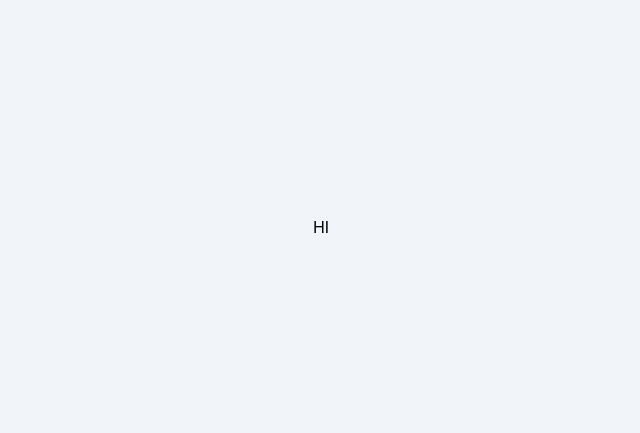
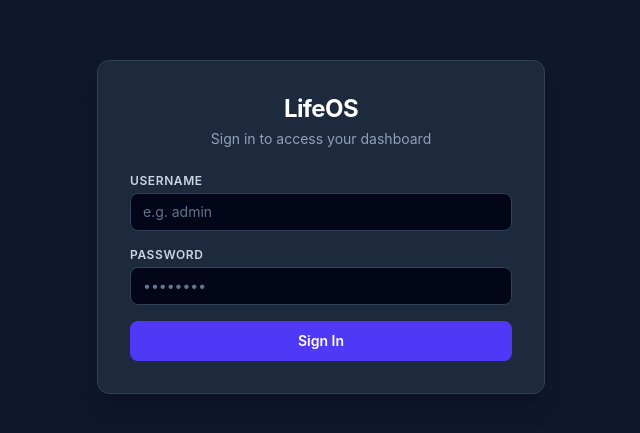
Before and after one commit to aniket-lakade2000/lifeOS, a React (Vite) app in the folder frontend/: page / in a window 1280 px wide. Shown: the part 173-606 px from the top of the page, without its empty margins (319-959 px from the left). Built offline with nearby package versions, Linux system fonts and the light colour scheme.

Commit message:
feat(frontend): auth context and login screen

```diff
--- a/frontend/src/App.tsx
+++ b/frontend/src/App.tsx
@@ -1,12 +1,53 @@
-import './App.css'
+import { AuthProvider, useAuth } from './context/AuthContext';
+import { Login } from './components/Login';
 
-function App() {
+function Dashboard() {
+  const { logout } = useAuth();
 
   return (
-    <main className="flex min-h-screen items-center justify-center bg-slate-100 p-6">
-      HI
-    </main>
-  )
+    <div className="min-h-screen bg-slate-950 text-slate-100">
+      <header className="border-b border-slate-800 bg-slate-900 px-6 py-4">
+        <div className="mx-auto flex max-w-5xl items-center justify-between">
+          <div className="flex items-center gap-3">
+            <span className="text-xl font-bold tracking-tight text-white">LifeOS</span>
+            <span className="rounded bg-indigo-500/10 px-2 py-0.5 text-xs font-semibold text-indigo-400 border border-indigo-500/20">
+              v0.2
+            </span>
+          </div>
+          <button
+            onClick={logout}
+            className="rounded-md border border-slate-700 bg-slate-800 px-3 py-1.5 text-xs font-medium text-slate-300 hover:bg-slate-700 hover:text-white transition"
+          >
+            Sign out
+          </button>
+        </div>
+      </header>
+
+      <main className="mx-auto max-w-5xl p-6">
+
+      </main>
+    </div>
+  );
 }
 
-export default App
+function AppContent() {
+  const { isAuthenticated, isLoading } = useAuth();
+
+  if (isLoading) {
+    return (
+      <div className="flex min-h-screen items-center justify-center bg-slate-950 text-slate-400">
+        Loading session...
+      </div>
+    );
+  }
+
+  return isAuthenticated ? <Dashboard /> : <Login />;
+}
+
+export default function App() {
+  return (
+    <AuthProvider>
+      <AppContent />
+    </AuthProvider>
+  );
+}
--- /dev/null
+++ b/frontend/src/components/Login.tsx
@@ -0,0 +1,85 @@
+import { useState, type FormEvent } from 'react';
+import { useAuth } from '../context/AuthContext';
+
+export function Login() {
+  const { login } = useAuth();
+  const [username, setUsername] = useState('');
+  const [password, setPassword] = useState('');
+  const [errorMessage, setErrorMessage] = useState<string | null>(null);
+  const [isSubmitting, setIsSubmitting] = useState(false);
+
+  const handleSubmit = async (e: FormEvent) => {
+    e.preventDefault();
+    setErrorMessage(null);
+    setIsSubmitting(true);
+
+    try {
+      await login(username.trim(), password);
+    } catch (err: unknown) {
+      if (err instanceof Error) {
+        setErrorMessage(err.message);
+      } else {
+        setErrorMessage('An unexpected error occurred.');
+      }
+    } finally {
+      setIsSubmitting(false);
+    }
+  };
+
+  return (
+    <div className="flex min-h-screen items-center justify-center bg-slate-900 px-4">
+      <div className="w-full max-w-md rounded-xl bg-slate-800 p-8 shadow-xl border border-slate-700">
+        <div className="mb-6 text-center">
+          <h1 className="text-2xl font-bold tracking-tight text-white">LifeOS</h1>
+          <p className="mt-1 text-sm text-slate-400">Sign in to access your dashboard</p>
+        </div>
+
+        {errorMessage && (
+          <div className="mb-5 rounded-md bg-rose-500/10 border border-rose-500/20 p-3 text-sm text-rose-400">
+            {errorMessage}
+          </div>
+        )}
+
+        <form onSubmit={handleSubmit} className="space-y-4">
+          <div>
+            <label className="block text-xs font-semibold uppercase tracking-wider text-slate-300 mb-1">
+              Username
+            </label>
+            <input
+              type="text"
+              required
+              value={username}
+              onChange={(e) => setUsername(e.target.value)}
+              disabled={isSubmitting}
+              className="w-full rounded-lg border border-slate-700 bg-slate-950 px-3 py-2 text-sm text-white placeholder-slate-500 focus:border-indigo-500 focus:outline-none focus:ring-1 focus:ring-indigo-500 disabled:opacity-50"
+              placeholder="e.g. admin"
+            />
+          </div>
+
+          <div>
+            <label className="block text-xs font-semibold uppercase tracking-wider text-slate-300 mb-1">
+              Password
+            </label>
+            <input
+              type="password"
+              required
+              value={password}
+              onChange={(e) => setPassword(e.target.value)}
+              disabled={isSubmitting}
+              className="w-full rounded-lg border border-slate-700 bg-slate-950 px-3 py-2 text-sm text-white placeholder-slate-500 focus:border-indigo-500 focus:outline-none focus:ring-1 focus:ring-indigo-500 disabled:opacity-50"
+              placeholder="••••••••"
+            />
+          </div>
+
+          <button
+            type="submit"
+            disabled={isSubmitting}
+            className="w-full rounded-lg bg-indigo-600 px-4 py-2.5 text-sm font-semibold text-white transition hover:bg-indigo-500 focus:outline-none focus:ring-2 focus:ring-indigo-500 focus:ring-offset-2 focus:ring-offset-slate-800 disabled:opacity-50"
+          >
+            {isSubmitting ? 'Signing in...' : 'Sign In'}
+          </button>
+        </form>
+      </div>
+    </div>
+  );
+}
--- /dev/null
+++ b/frontend/src/context/AuthContext.tsx
@@ -0,0 +1,79 @@
+import { createContext, useContext, useState, useEffect, type ReactNode } from 'react';
+import { getAuthToken, setAuthToken, clearAuthToken, request, ApiError } from '../api/client';
+
+interface AuthContextType {
+  isAuthenticated: boolean;
+  isLoading: boolean;
+  login: (username: string, password: string) => Promise<void>;
+  logout: () => void;
+}
+
+const AuthContext = createContext<AuthContextType | undefined>(undefined);
+
+export function AuthProvider({ children }: { children: ReactNode }) {
+  const [isAuthenticated, setIsAuthenticated] = useState<boolean>(false);
+  const [isLoading, setIsLoading] = useState<boolean>(true);
+
+  // Validate existing token on mount
+  useEffect(() => {
+    async function validateSession() {
+      const token = getAuthToken();
+      if (!token) {
+        setIsAuthenticated(false);
+        setIsLoading(false);
+        return;
+      }
+
+      try {
+        // Probe GET /api/goals to verify stored credentials
+        await request('/api/goals');
+        setIsAuthenticated(true);
+      } catch {
+        clearAuthToken();
+        setIsAuthenticated(false);
+      } finally {
+        setIsLoading(false);
+      }
+    }
+
+    validateSession();
+  }, []);
+
+  const login = async (username: string, password: string): Promise<void> => {
+    // 1. Temporarily set token in storage
+    setAuthToken(username, password);
+
+    try {
+      // 2. Validate by probing the backend
+      await request('/api/goals');
+      setIsAuthenticated(true);
+    } catch (err) {
+      // 3. Clear invalid credentials on failure and propagate
+      clearAuthToken();
+      setIsAuthenticated(false);
+      if (err instanceof ApiError && err.status === 401) {
+        throw new Error('Invalid username or password.');
+      }
+      throw new Error('Login failed. Please check your credentials or network.');
+    }
+  };
+
+  const logout = (): void => {
+    clearAuthToken();
+    setIsAuthenticated(false);
+  };
+
+  return (
+    <AuthContext.Provider value={{ isAuthenticated, isLoading, login, logout }}>
+      {children}
+    </AuthContext.Provider>
+  );
+}
+
+export function useAuth(): AuthContextType {
+  const context = useContext(AuthContext);
+  if (!context) {
+    throw new Error('useAuth must be used within an AuthProvider');
+  }
+  return context;
+}
```
Also changed, not shown: 1 other file (tests, documents, lock files or other folders).
